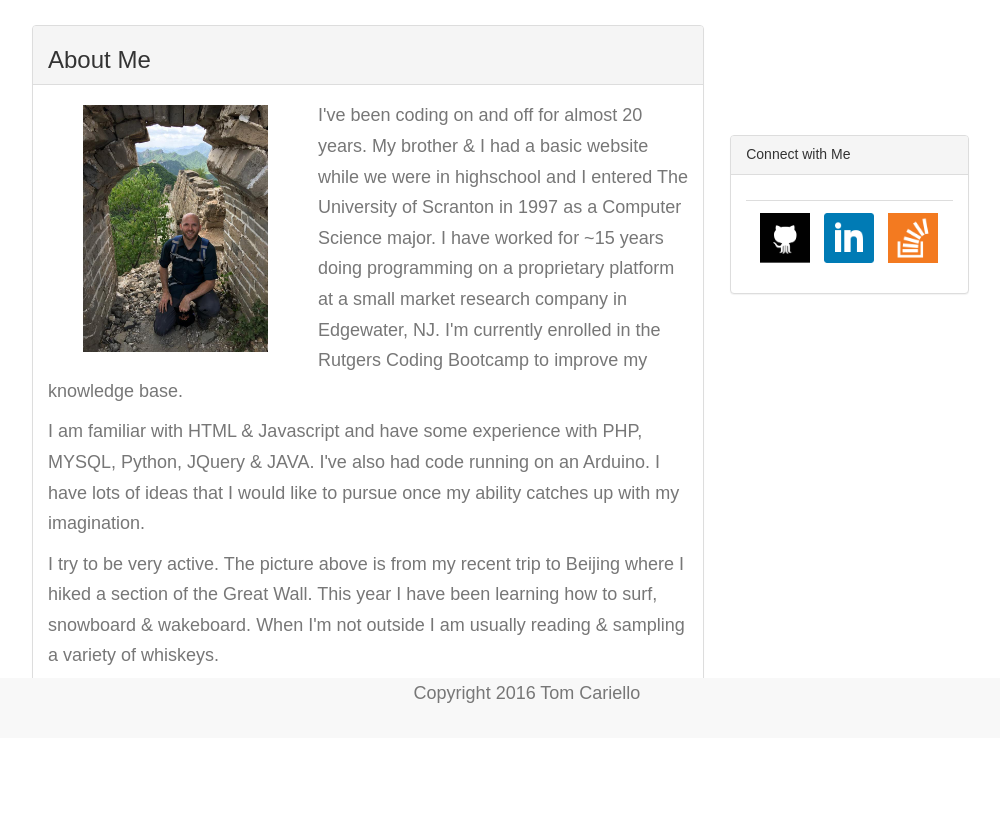
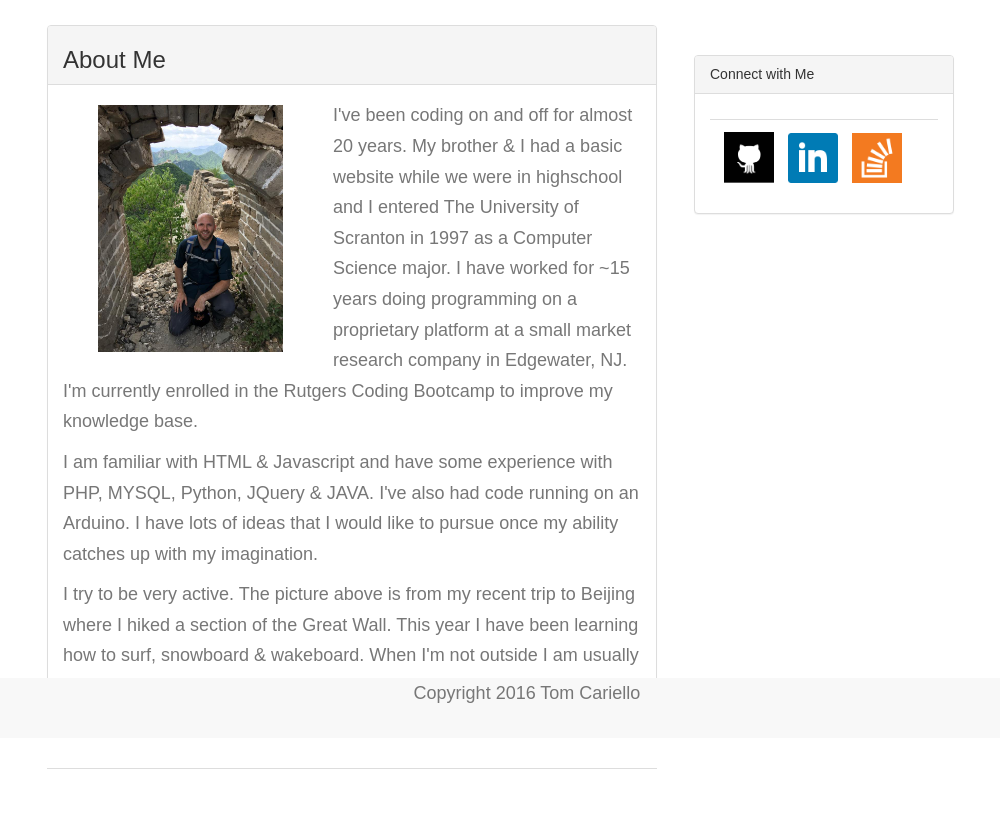
Before and after one commit to Tomcariello/Portfolio, a PHP site: page / in a window 1280 px wide. Shown: the part 62-900 px from the top of the page, without its empty margins (128-1128 px from the left). Run offline with PHP 8.4, Linux system fonts and the light colour scheme; some libraries are stand-ins or nearby versions.

Commit message:
bootstrap grid adjustments

```diff
--- a/Assignment2/assets/css/style.css
+++ b/Assignment2/assets/css/style.css
@@ -53,26 +53,26 @@ p {
 	margin-bottom: 10px;
 }
 
-}
 .about {
 	max-width: 618px;
-	float: left;
+	height: 10%0;
+	/*float: left;*/
 	padding: 15px 15px 50px 15px;
 	margin:20px 14px;
 }
 
 .aboutme {
 	color: #4aaaa5;
-	height: 30px;
+	/*height: 30px;*/
 	padding: 5px 0 20px 0;
 	border-bottom: 1px solid #dddddd;
-	width: 70%;
+	width: 100%;
 }
 .connect {
-	width: 28%;
+	width: 100%;
 	float: right;
 	padding: 15px 15px 15px 15px;
-	margin: 20px 8px 20px 0px;
+	margin: 20px 8px 40px 0px;
 }
 .icons {
 	border-top: 1px solid #dddddd;
--- a/Assignment2/index.html
+++ b/Assignment2/index.html
@@ -47,23 +47,32 @@
 		</header>
 
 		<section class="main">
-
-			<div class="about"> <!-- entire about window -->
+			<row>
+				<div class="col-sm-12 col-md-8">
 					<div class="aboutme">
 						<div class="panel panel-default">
 						 	<div class="panel-heading"><h3>About Me</h3></div>
 						 	<div class="panel-body">
+
+								<row>
+									<div>
 									    <img class="profile" src="assets\images\profile.jpg" alt="Tom on the Great Wall">
+									</div>
 
+									<div>
 										<p>I've been coding on and off for almost 20 years. My brother & I had a basic website while we were in highschool and I entered The University of Scranton in 1997 as a Computer Science major. I have worked for ~15 years doing programming on a proprietary platform at a small market research company in Edgewater, NJ. I'm currently enrolled in the Rutgers Coding Bootcamp to improve my knowledge base.</p>
 
 										<p>I am familiar with HTML & Javascript and have some experience with PHP, MYSQL, Python, JQuery & JAVA. I've also had code running on an Arduino. I have lots of ideas that I would like to pursue once my ability catches up with my imagination.</p>
 
 										<p>I try to be very active. The picture above is from my recent trip to Beijing where I hiked a section of the Great Wall. This year I have been learning how to surf, snowboard & wakeboard. When I'm not outside I am usually reading & sampling a variety of whiskeys.</p>
 									 </div>
+								</row>
 							</div>
 						</div>
-
+					</div>
+				</div>
+			</row>
+				<div class="col-sm-12 col-md-4">
 					<div class="connect">
 						<div class="panel panel-default">
 						  <div class="panel-heading"><h5>Connect with Me</h5></div>
@@ -77,6 +86,7 @@
 							</div>
 						</div>
 					</div>
+			</row>
 		</section>
 
 
@@ -86,5 +96,3 @@
 
 	</div>
 </body>
-
-</html>
```
Lines whose indentation alone changed are shown as unchanged.
